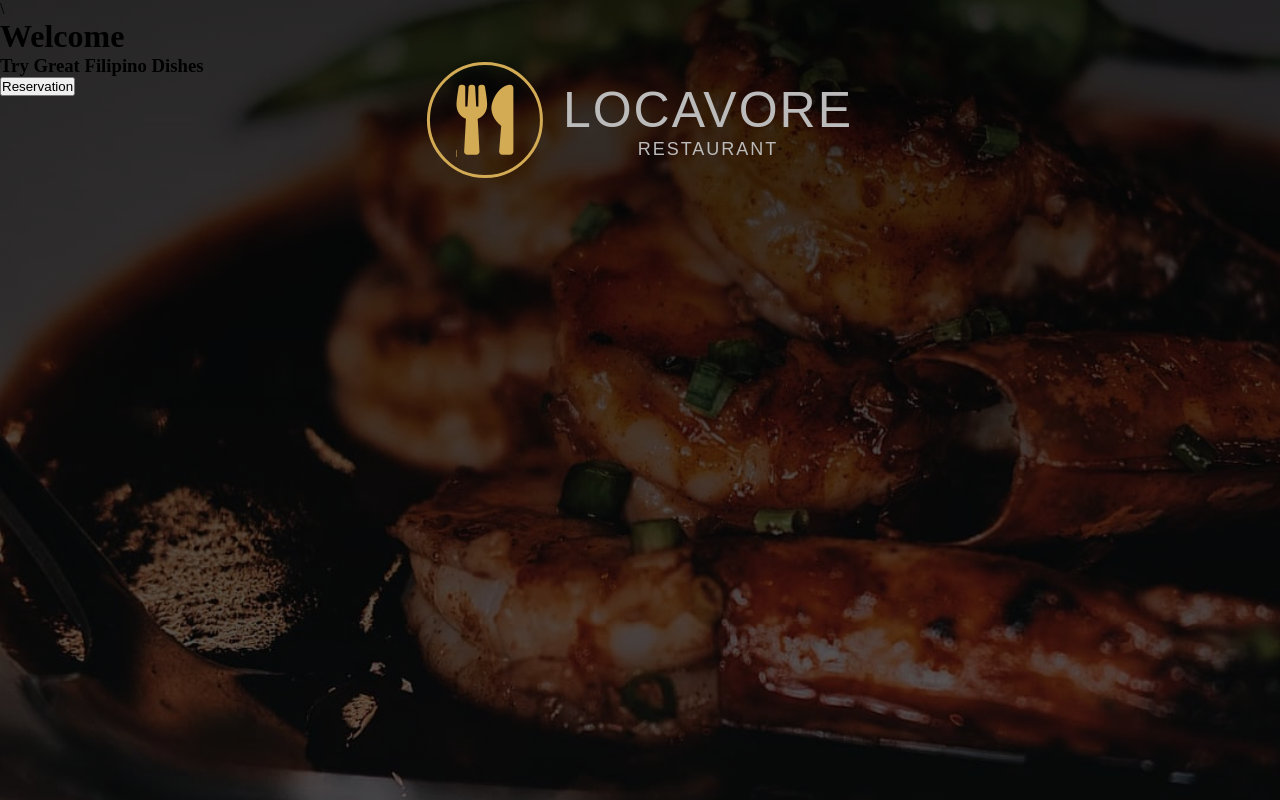
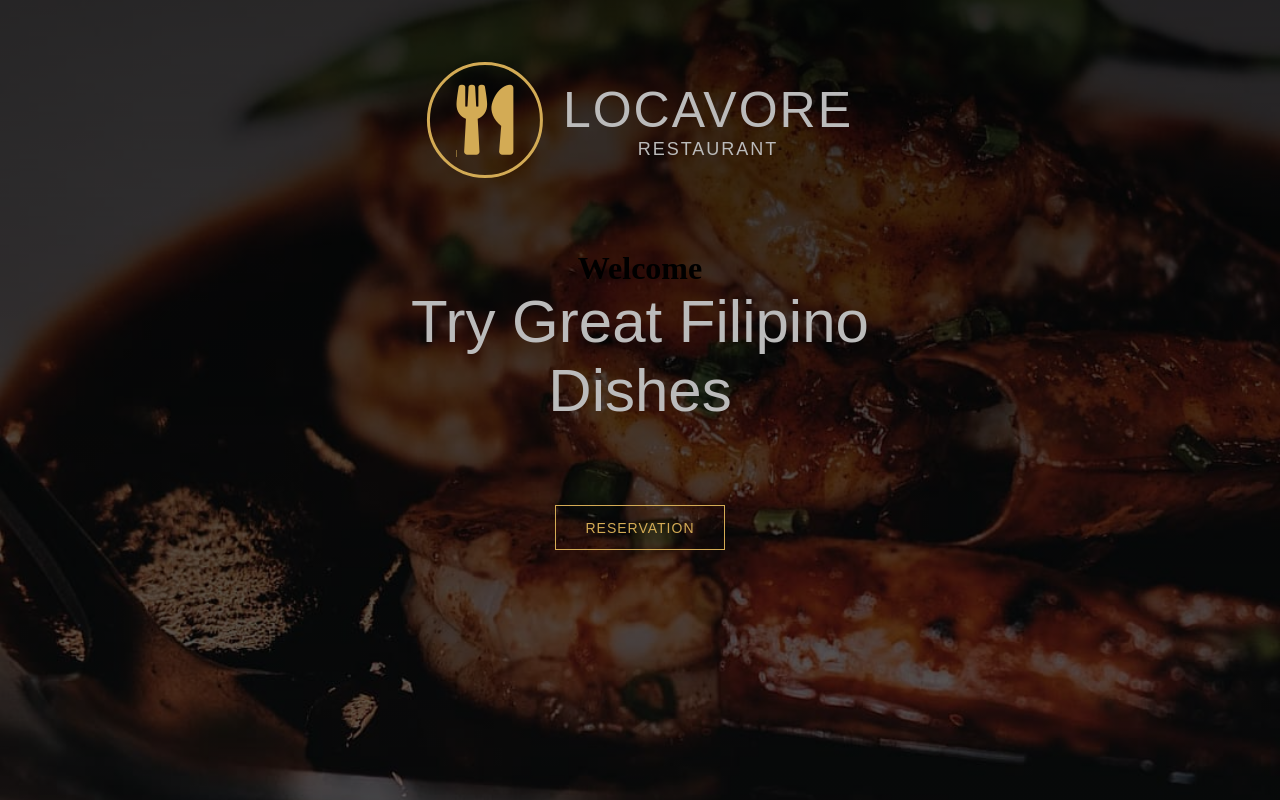
Before and after one commit to Brienyll/Locavore-cl, a website: page index.html in a window 1280 px wide. Drawn offline with Linux system fonts and the light colour scheme.

Commit message:
added main heading and sub heading styles

```diff
--- a/index.html
+++ b/index.html
@@ -22,7 +22,7 @@
       </div>
     </div>
 
-    <div class="header-banner">\
+    <div class="header-banner">
       <h1 class="mainheading">Welcome</h1>
       <h3 class="sub-heading">Try Great Filipino Dishes</h3>
       <button type='button' class='main-btn'>Reservation</button>
--- a/scss/_base.scss
+++ b/scss/_base.scss
@@ -15,11 +15,17 @@ $font-nunito: 'Nunito', sans-serif;
 }
 
 @mixin textStyles {
-   font-weight: 300;
-   letter-spacing: 2px;
-   text-transform: uppercase;
+  font-weight: 300;
+  letter-spacing: 2px;
+  text-transform: uppercase;
 }
 
+@mixin centering($topValue) {
+  position: absolute;
+  top: $topValue;
+  left: 50%;
+  transform: translate(-50%, -50%);
+}
 
 * {
   margin: 0;
--- a/scss/_components.scss
+++ b/scss/_components.scss
@@ -23,3 +23,39 @@
   text-align: center;
   @include textStyles;
 }
+
+.main-heading {
+  font-family: $font-dancingScript;
+  font-size: 100px;
+  font-weight: 300;
+  color: $color-primary;
+  margin-bottom: 40px;
+}
+
+.sub-heading {
+  font-family: $font-josefinSans;
+  font-size: 60px;
+  font-weight: 300;
+  color: $color-secondary;
+  margin-bottom: 80px;
+}
+
+.main-btn {
+  width: 170px;
+  height: 45px;
+  font-family: $font-josefinSans;
+  font-size: 14px;
+  text-transform: uppercase;
+  letter-spacing: 1px;
+  color: $color-primary;
+  background-color: transparent;
+  border: 1px solid $color-primary;
+  outline: none;
+  cursor: pointer;
+  transition:  all .4s;
+
+  &:hover {
+    background-color: $color-primary;
+    color: $color-dark;
+  }
+}
--- a/scss/_layout.scss
+++ b/scss/_layout.scss
@@ -6,11 +6,13 @@
   background-size: cover;
 
   .brand {
-    position: absolute;
-    top: 15%;
-    left: 50%;
-    transform: translate(-50%, -50%);
     display: flex;
     align-items: center;
+    @include centering(15%);
+  }
+
+  &-banner {
+    text-align:center;
+    @include centering(50%);
   }
 }
```
Also changed, not shown: css/main.css.
